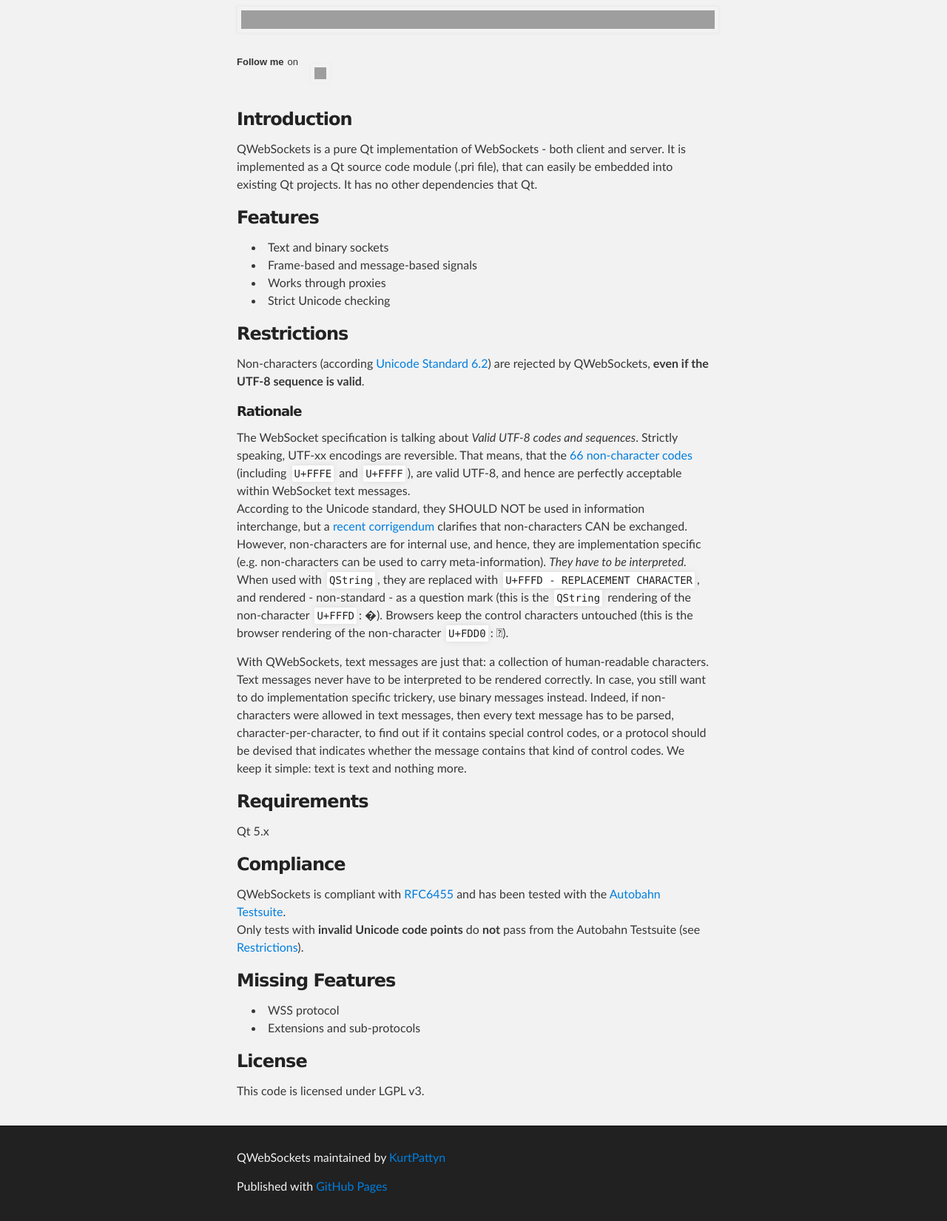
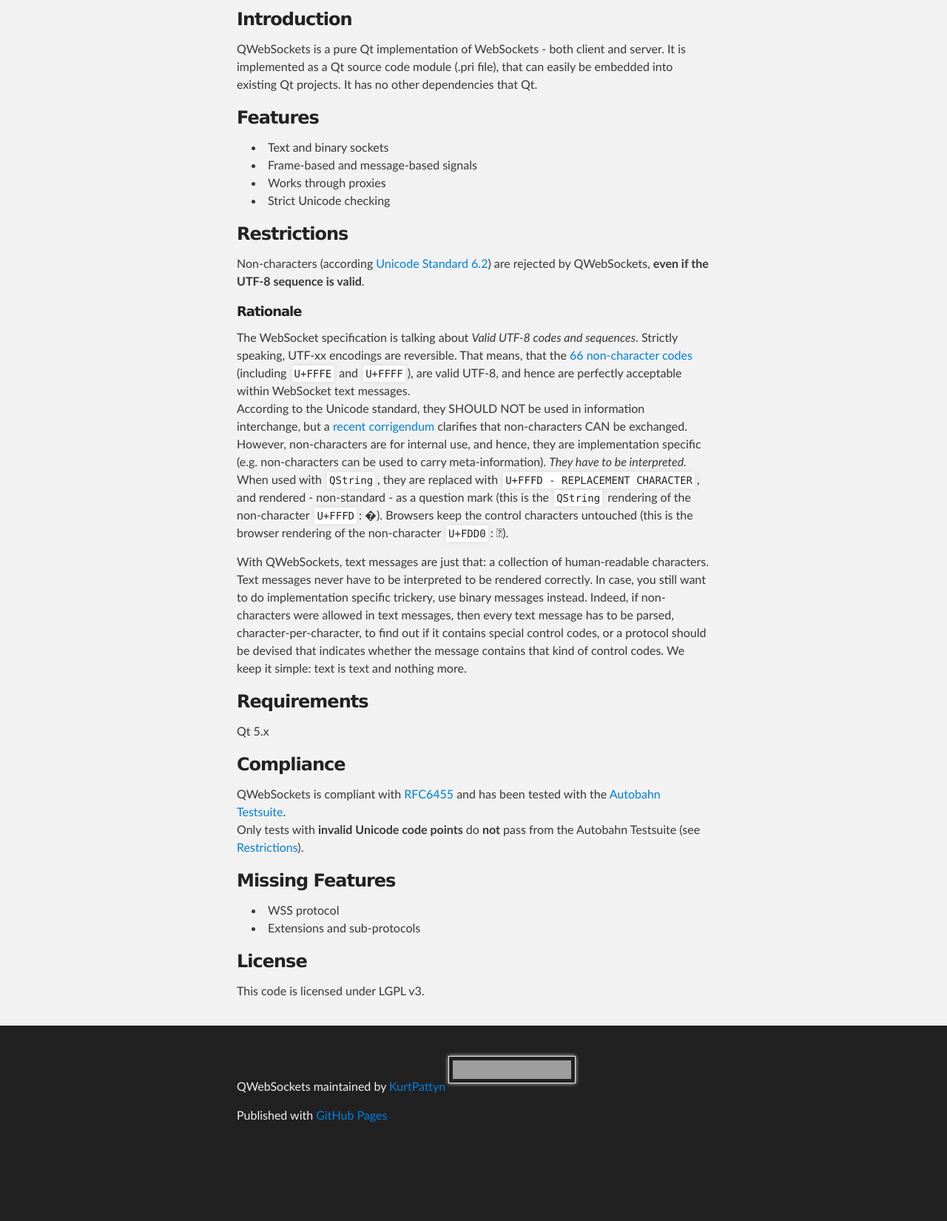
Before and after one commit to qt/qtwebsockets, a plain HTML site: page index.html in a window 1280 px wide. Shown: the part 288-1938 px from the top of the page at 74% size. After the commit the page ends 1842 px from the top, so only its background shows below. Drawn offline with Linux system fonts and the light colour scheme; grey boxes are pictures that could not be loaded; a script that the page names is missing.

Commit message:
Update index.html

```diff
--- a/index.html
+++ b/index.html
@@ -32,16 +32,6 @@
     <div id="main_content_wrap" class="outer">
       <section id="main_content" class="inner">
       <script type="text/javascript" src="http://www.ohloh.net/p/643300/widgets/project_partner_badge.js"></script>
-        <a href="http://be.linkedin.com/in/kurtpattyn">
-          <img src="http://www.linkedin.com/img/webpromo/btn_viewmy_160x25.png" width="160" height="25" border="0" alt="View Kurt Pattyn's profile on LinkedIn">
-        </a></p>
-        <!-- Place this code where you want the badge to render. -->
-<p></p><a href="//plus.google.com/107734125547708049040?prsrc=3"
-   rel="publisher" target="_top" style="text-decoration:none;display:inline-block;color:#333;text-align:center; font:13px/16px arial,sans-serif;white-space:nowrap;">
-<span style="display:inline-block;font-weight:bold;vertical-align:top;margin-right:5px; margin-top:0px;">Follow me</span><span style="display:inline-block;vertical-align:top;margin-right:13px; margin-top:0px;">on</span>
-<img src="//ssl.gstatic.com/images/icons/gplus-16.png" alt="Google+" style="border:0;width:16px;height:16px;"/>
-</a></p>
-
 <h3>
 <a name="introduction" class="anchor" href="#introduction"><span class="octicon octicon-link"></span></a>Introduction</h3>
 
@@ -98,7 +88,11 @@ Only tests with <strong>invalid Unicode code points</strong> do <strong>not</str
     <!-- FOOTER  -->
     <div id="footer_wrap" class="outer">
       <footer class="inner">
-        <p class="copyright">QWebSockets maintained by <a href="https://github.com/KurtPattyn">KurtPattyn</a></p>
+        <p class="copyright">QWebSockets maintained by <a href="https://github.com/KurtPattyn">KurtPattyn</a>
+        <a href="http://be.linkedin.com/in/kurtpattyn">
+          <img src="http://www.linkedin.com/img/webpromo/btn_viewmy_160x25.png" style="width:160px;" height="25" border="0" alt="View Kurt Pattyn's profile on LinkedIn">
+        </a>
+        </p>
         <p>Published with <a href="http://pages.github.com">GitHub Pages</a></p>
       </footer>
     </div>
```
